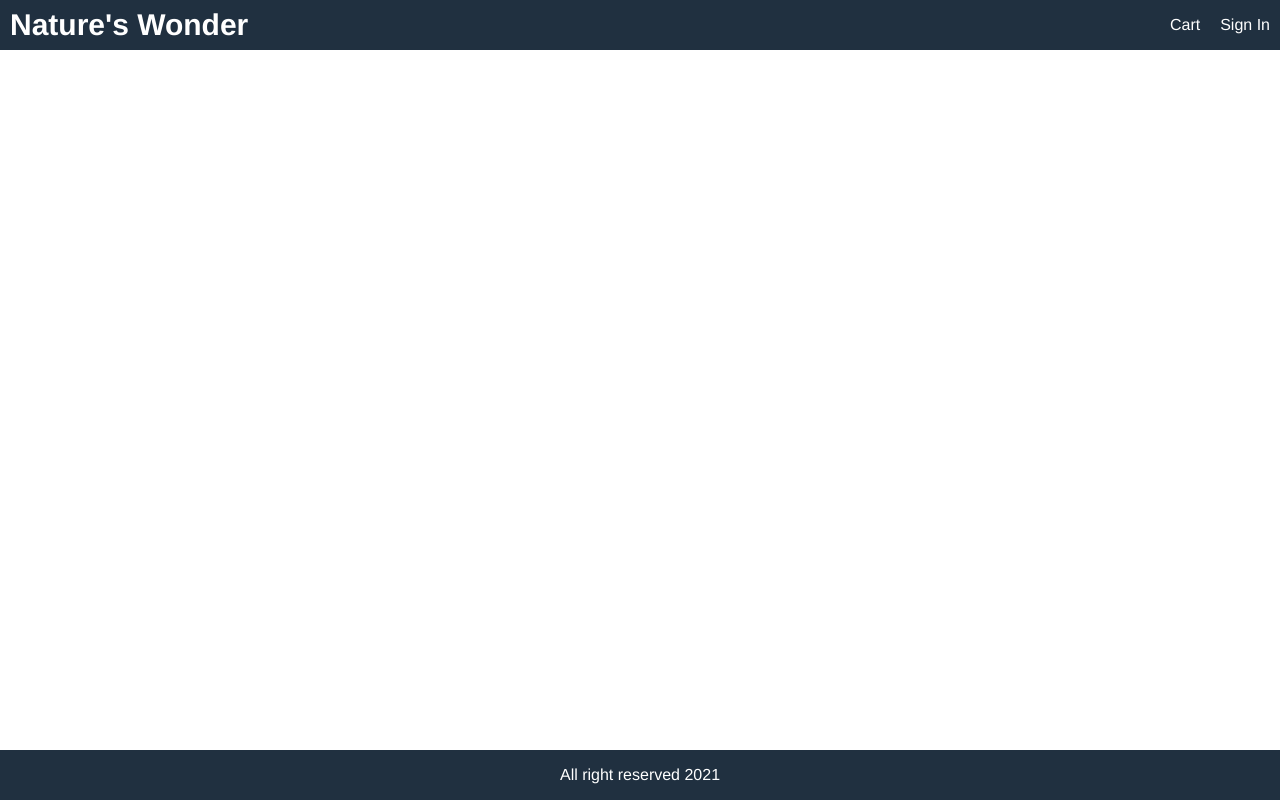
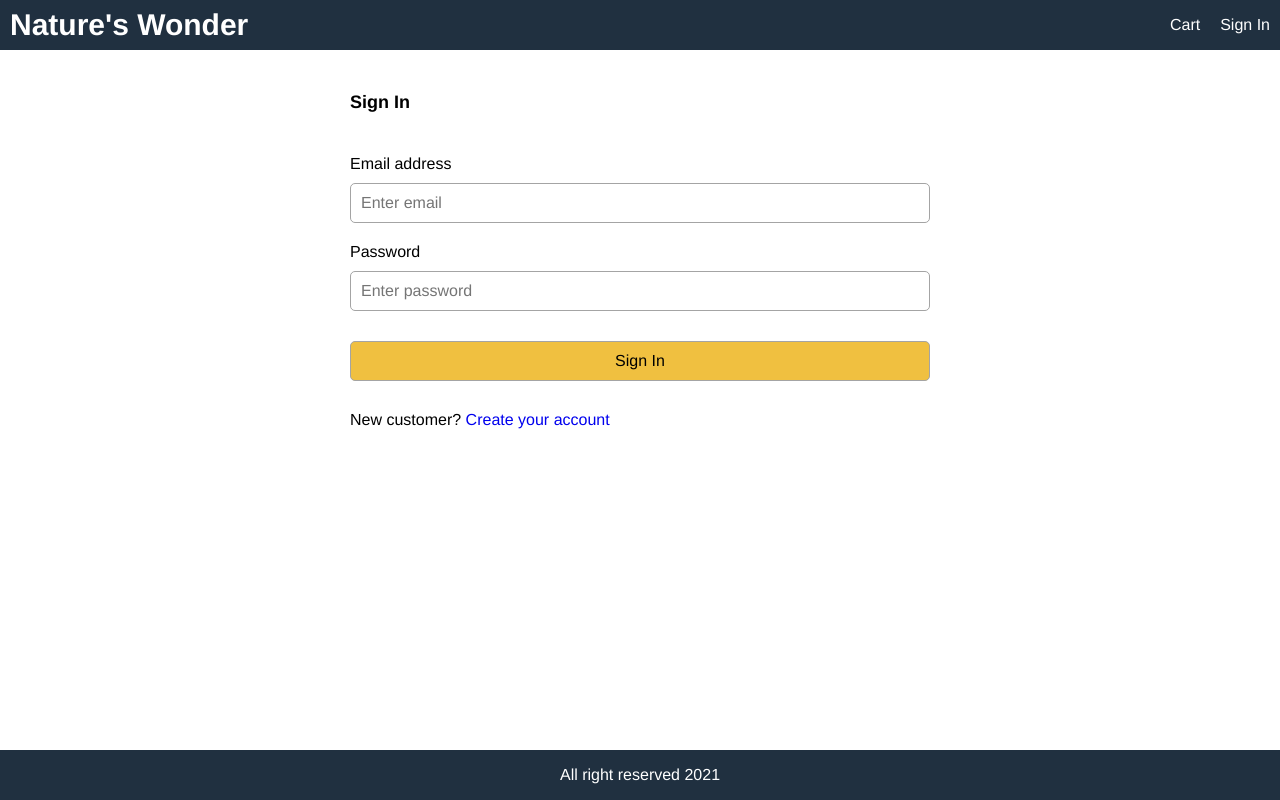
Before and after one commit to deepanshidixit/naturewonder, a React (Create React App) app in the folder frontend/: page /signin in a window 1280 px wide. Built offline with nearby package versions, Linux system fonts and the light colour scheme.

Commit message:
#19 signin screen in progress

```diff
--- a/frontend/src/App.js
+++ b/frontend/src/App.js
@@ -4,6 +4,7 @@ import { BrowserRouter, Link, Route } from "react-router-dom";
 import CartScreen from "./screens/CartScreen";
 import HomeScreen from "./screens/HomeScreen";
 import ProductScreen from "./screens/ProductScreen";
+import SigninScreen from "./screens/SigninScreen";
 
 function App() {
   const cart = useSelector((state) => state.cart);
@@ -31,6 +32,7 @@ function App() {
         <main>
           <Route path="/cart/:id?" component={CartScreen}></Route>
           <Route path="/product/:id" component={ProductScreen}></Route>
+          <Route path="/signin" component={SigninScreen}></Route>
           <Route path="/" component={HomeScreen} exact></Route>
         </main>
         <footer className="row center">All right reserved 2021</footer>
--- a/frontend/src/index.css
+++ b/frontend/src/index.css
@@ -190,3 +190,17 @@ img.large {
   color: #a02020;
   background-color: #ffe0e0;
 }
+/* Form */
+.form {
+  max-width: 60rem;
+  margin: 0 auto;
+}
+.form > div {
+  display: flex;
+  flex-direction: column;
+  margin: 1rem;
+}
+.form label {
+  margin: 1rem 0;
+  display: block;
+}
--- /dev/null
+++ b/frontend/src/screens/SigninScreen.js
@@ -0,0 +1,52 @@
+import React, { useState } from "react";
+import { Link } from "react-router-dom";
+
+export default function SigninScreen() {
+  const [email, setEmail] = useState("");
+  const [password, setPassword] = useState("");
+  const submitHandler = (e) => {
+    e.preventDefault();
+    // TODO: sign in action
+  };
+  return (
+    <div>
+      <form className="form" onSubmit={submitHandler}>
+        <div>
+          <h1>Sign In</h1>
+        </div>
+        <div>
+          <label htmlFor="email">Email address</label>
+          <input
+            type="email"
+            id="email"
+            placeholder="Enter email"
+            required
+            onChange={(e) => setEmail(e.target.value)}
+          ></input>
+        </div>
+        <div>
+          <label htmlFor="password">Password</label>
+          <input
+            type="password"
+            id="password"
+            placeholder="Enter password"
+            required
+            onChange={(e) => setPassword(e.target.value)}
+          ></input>
+        </div>
+        <div>
+          <label />
+          <button className="primary" type="submit">
+            Sign In
+          </button>
+        </div>
+        <div>
+          <label />
+          <div>
+            New customer? <Link to="/register">Create your account</Link>
+          </div>
+        </div>
+      </form>
+    </div>
+  );
+}
```
